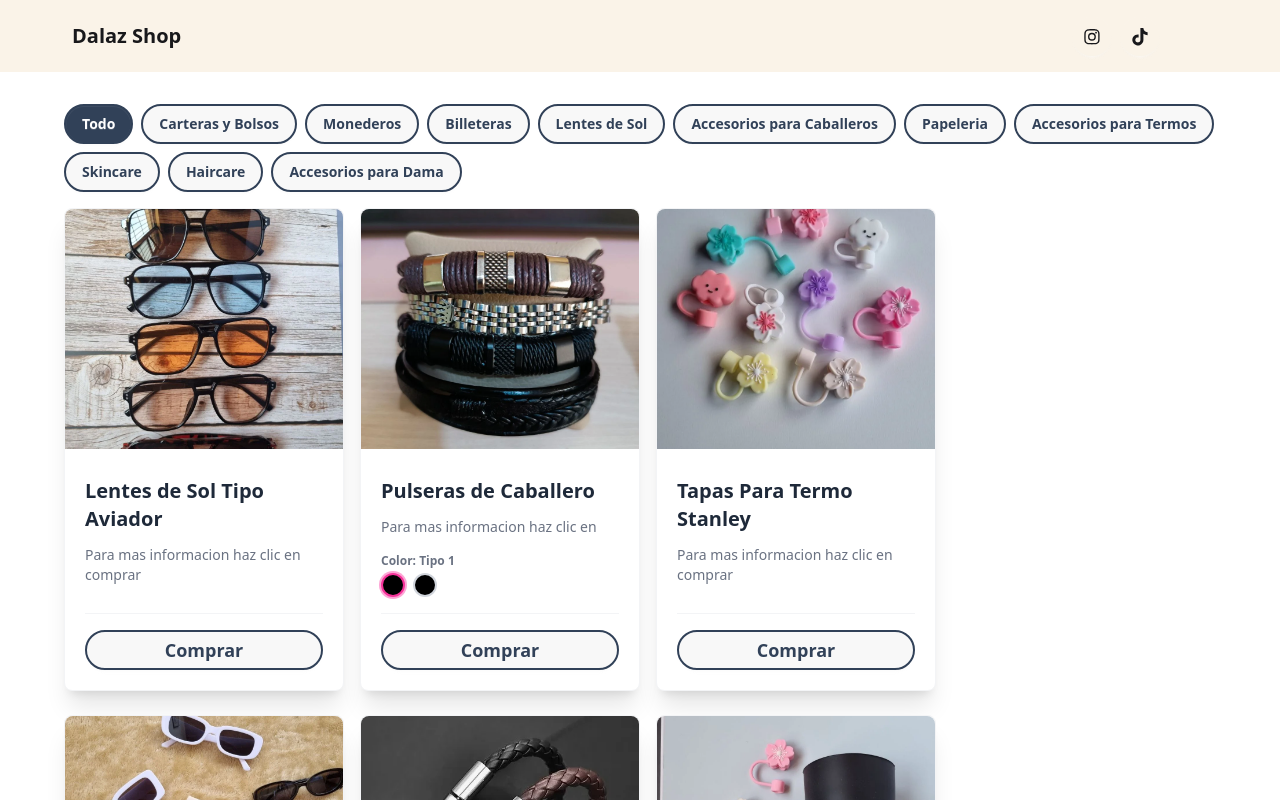
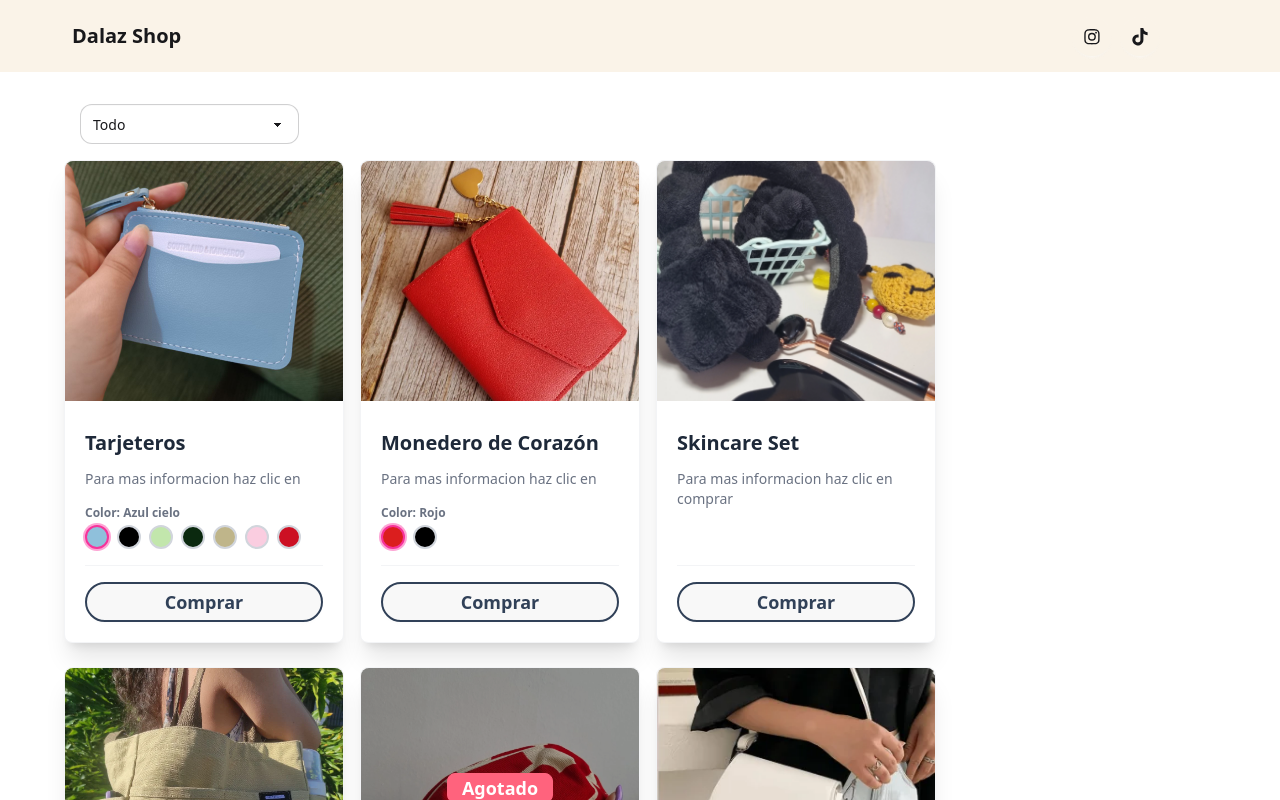
Before and after one commit to 2-Cad-8/catalogo, a React (Vite) app: page / in a window 1280 px wide. Shown: the top 800 px of the page. Built offline with nearby package versions, Linux system fonts and the light colour scheme.

Commit message:
new filter button

```diff
--- a/src/App.jsx
+++ b/src/App.jsx
@@ -6,6 +6,7 @@ import { FontAwesomeIcon } from '@fortawesome/react-fontawesome';
 import  { useState, useEffect } from 'react';
 import { FilterCategories } from './FilterCategories';
 import { ProductCard } from './ProductCard';
+import MobileFilter from './MobileFilter';
 function App() {
   const [products, setProducts]=useState(productos)
   const [selectedFilter,setSelectedFilter] = useState('todo')
@@ -75,11 +76,11 @@ useEffect(()=>{
   function filterProducts(filter){
     if(filter.toLowerCase()==='todo'){
 
-      setDisplayProducts(products.sort((a,b) => b.units - a.units ))}
+      setDisplayProducts(products)}
     else{
     const filteredProducts = products.filter(product=> product.category.toLowerCase() ===filter.toLowerCase())
 
-   setDisplayProducts(filteredProducts.sort((a,b) => b.units - a.units ))
+   setDisplayProducts(filteredProducts)
   }
   }
   filterProducts(selectedFilter)
@@ -101,10 +102,14 @@ useEffect(()=>{
 
       </div>
       </nav>
-      <div>
-        <main className="flex flex-col justify-center mx-16 ">
+      <div className='dark:bg-white'>
+        <main className="flex flex-col justify-center mx-16  ">
         {/* FILTROS PARA MOSTRAR PRODUCTOS POR CATEGORIAS */}
-          <FilterCategories filter={selectedFilter} onSelectFilter={handleSelectFilter}/>
+        <div className='xl:flex xl:justify-start xl:me-12'>
+
+        <MobileFilter filter={selectedFilter} onSelectFilter={handleSelectFilter}/>
+        </div>
+        {/*  <FilterCategories filter={selectedFilter} onSelectFilter={handleSelectFilter}/>*/}
           {/*Productos o CONTENIDO PRINCIPAL */}
           <div className=' flex justify-start gap-x-4 gap-y-6 max-w-7xl flex-wrap'>
           {isLoading && <span className="loading loading-spinner loading-xl text-pink-300"></span>}
--- a/src/FilterCategories.jsx
+++ b/src/FilterCategories.jsx
@@ -19,7 +19,7 @@ export function FilterCategories({filter,onSelectFilter}) {
 const BtnFilter = ({name,onSelect,filter})=>{
   return(
     <button value={name}
-      className= {`btn border-2 rounded-full border-slate-700 font-regular text-sm ${filter.toLowerCase() === name.toLowerCase() ? 'text-white bg-slate-700':'text-slate-700'}`}
+      className= {`dark:bg-white btn border-2 rounded-full border-slate-700 font-regular text-sm ${filter.toLowerCase() === name.toLowerCase() ? 'text-white bg-slate-700':'text-slate-700'}`}
       onClick={(e)=>onSelect(e.target.value)}>{name}</button>
   )
 }
--- /dev/null
+++ b/src/MobileFilter.jsx
@@ -0,0 +1,53 @@
+export default function MobileFilter({filter,onSelectFilter}){
+    return(
+        <div className="p-4  max-w-sm">
+
+        <select className="select  rounded-xl" defaultValue={filter} onChange={(e)=> onSelectFilter(e.target.value)}>
+            <option
+            value="Todo"
+
+            >Todo</option>
+            <option
+            value="Carteras y Bolsos"
+
+            >Carteras y Bolsos</option>
+            <option
+            value="Monederos"
+
+            >Monederos</option>
+               <option
+            value="Billeteras"
+
+            >Billeteras</option>
+               <option
+            value="Lentes de Sol"
+
+            >Lentes de Sol</option>
+            <option
+            value="Accesorios para Caballeros"
+
+            >Accesorios para Caballeros</option>
+            <option
+            value="Papeleria"
+
+            >Papeleria</option>
+            <option
+            value="Accesorios para Termos"
+
+            >Accesorios para Termos</option>
+            <option
+            value="Skincare"
+
+            >Skincare</option>
+            <option
+            value="Haircare"
+
+            >Haircare</option>
+            <option
+            value="Accesorios para Dama"
+
+            >Accesorios para Dama</option>
+        </select>
+        </div>
+    )
+}
--- a/src/ProductCard.jsx
+++ b/src/ProductCard.jsx
@@ -117,7 +117,7 @@ export const ProductCard = ({ product, rate }) => {
           <a className='btn btn-md
           w-full text-lg font-semibold
            rounded-full transition duration-300 border-slate-700 border-2
-            text-slate-700 '  href={`https://api.whatsapp.com/send/?phone=%2B584140739409&text=${handleBuyOnWhatsApp(product.name)}`}>
+            text-slate-700 dark:bg-white'  href={`https://api.whatsapp.com/send/?phone=%2B584140739409&text=${handleBuyOnWhatsApp(product.name)}`}>
           Comprar
           </a>
             :
--- a/src/products.js
+++ b/src/products.js
@@ -105,7 +105,7 @@ export const productos =[
 
         ]
     },
-    {
+    /*{
         "id": 17,
         "cod_product": "MLAN",
         "name": "Monedero Largo Negro",
@@ -114,7 +114,7 @@ export const productos =[
         "category": "monederos",
         "delete": 0,
         "image_url":"productos/monedero_largo_negro.webp"
-    },
+    },*/
     {
         "id": 18,
         "cod_product": "SCS",
@@ -199,7 +199,7 @@ export const productos =[
         "delete": 0,
         "image_url":"productos/bota_tapa_pitillo.webp"
     },
-    {
+  /*  {
         "id": 48,
         "cod_product": "MLRA",
         "name": "Monedero Largo Rosa",
@@ -208,7 +208,7 @@ export const productos =[
         "category": "monederos",
         "delete": 0,
         "image_url":"productos/monedero_largorosa.webp"
-    },
+    },*/
     {
         "id": 51,
         "cod_product": "MD",
@@ -704,7 +704,7 @@ export const productos =[
         "id": 54,
         "cod_product": "CDC",
         "name": "Cadenas de Caballero",
-        "units": 3,
+        "units": 0,
         "price": 8.0,
         "category": "accesorios para caballeros",
         "delete": 0,
```
